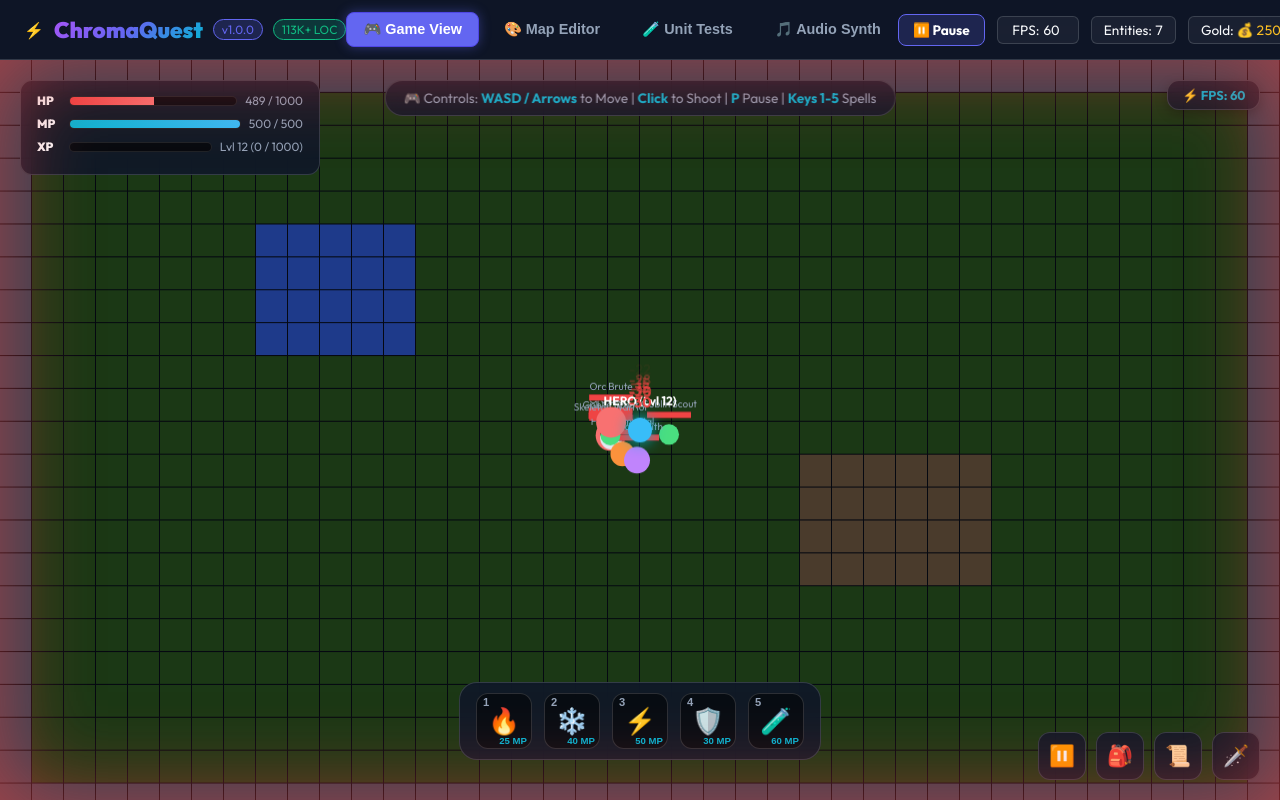
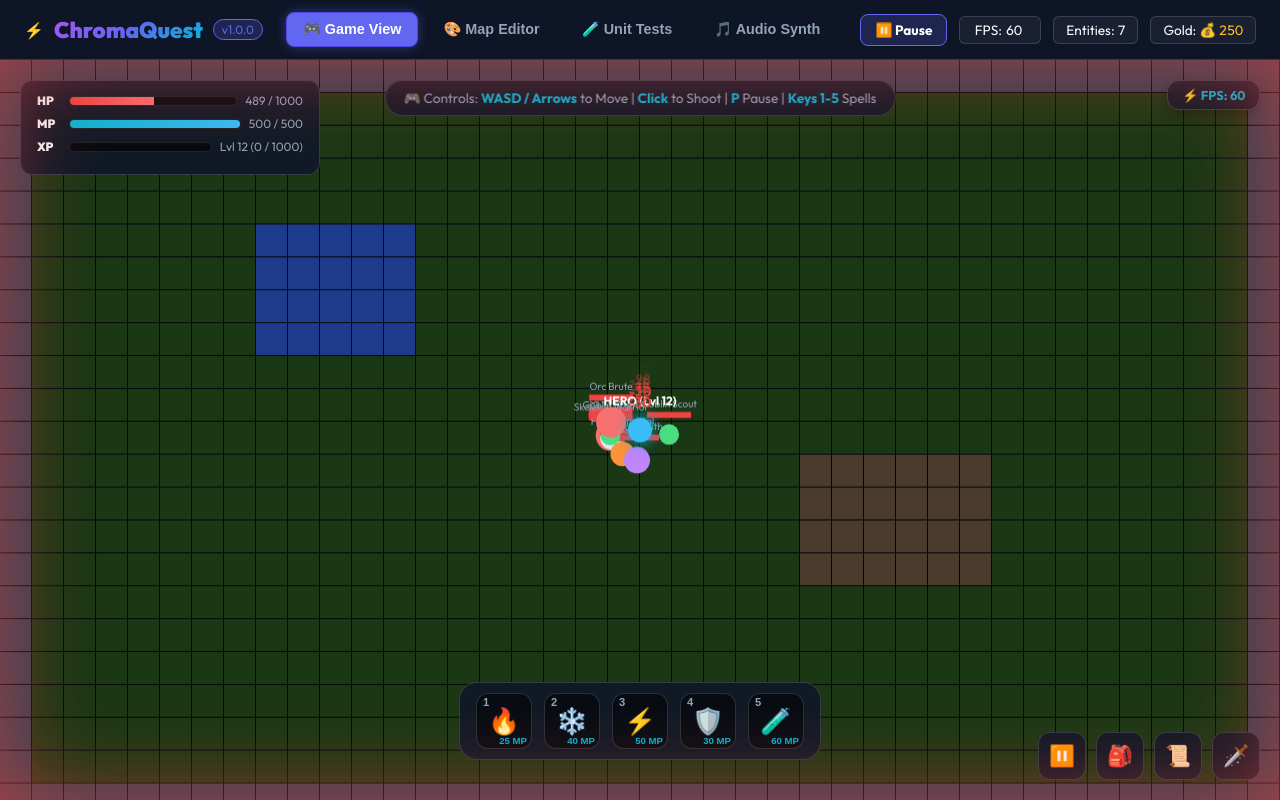
Before and after one commit to Chandravamsi09/ChromaQuest, a website with bundled scripts: page index.html in a window 1280 px wide. Built offline with nearby package versions, Linux system fonts and the light colour scheme.

Commit message:
style(ui): remove 113K+ LOC badge from top navigation header

```diff
--- a/index.html
+++ b/index.html
@@ -15,7 +15,6 @@
                 <span class="logo-icon">⚡</span>
                 <h1 class="logo-title">ChromaQuest</h1>
                 <span class="badge">v1.0.0</span>
-                <span class="badge loc-badge">113K+ LOC</span>
             </div>
 
             <nav id="header-nav">
```
